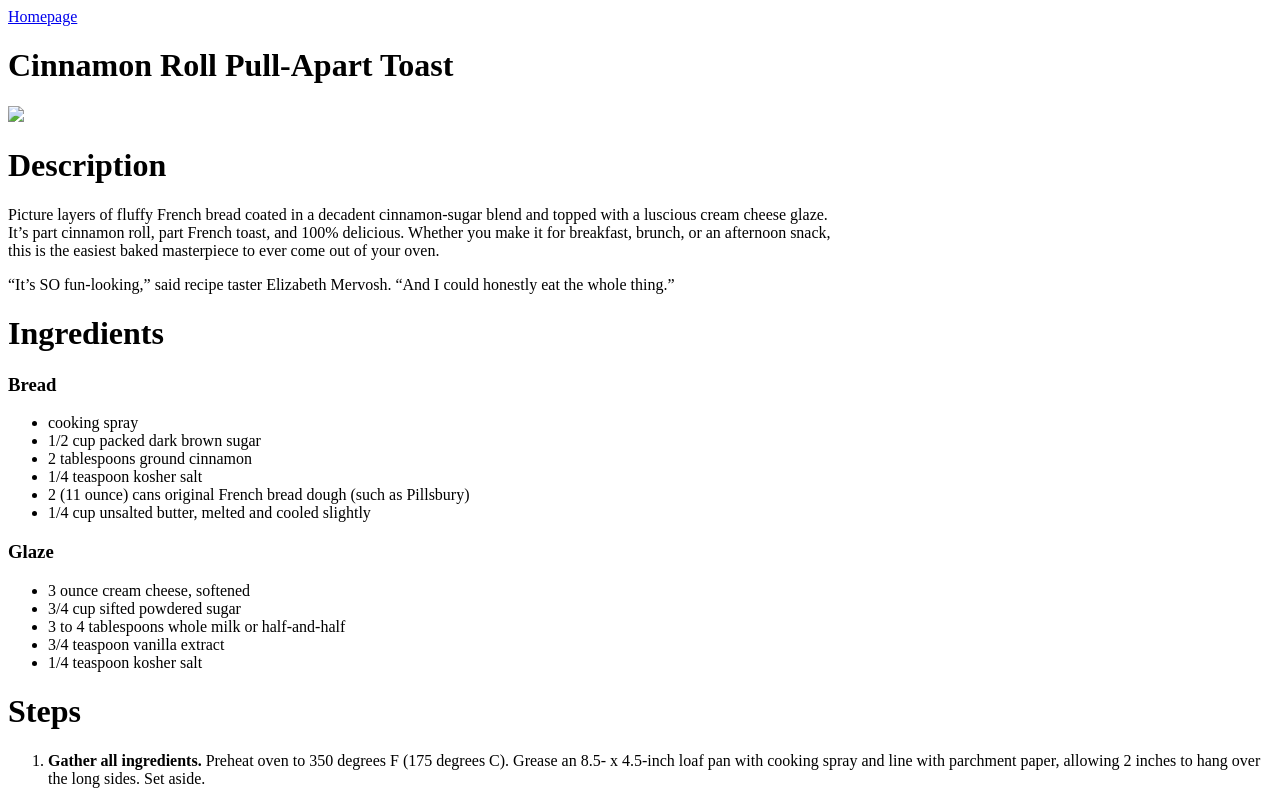
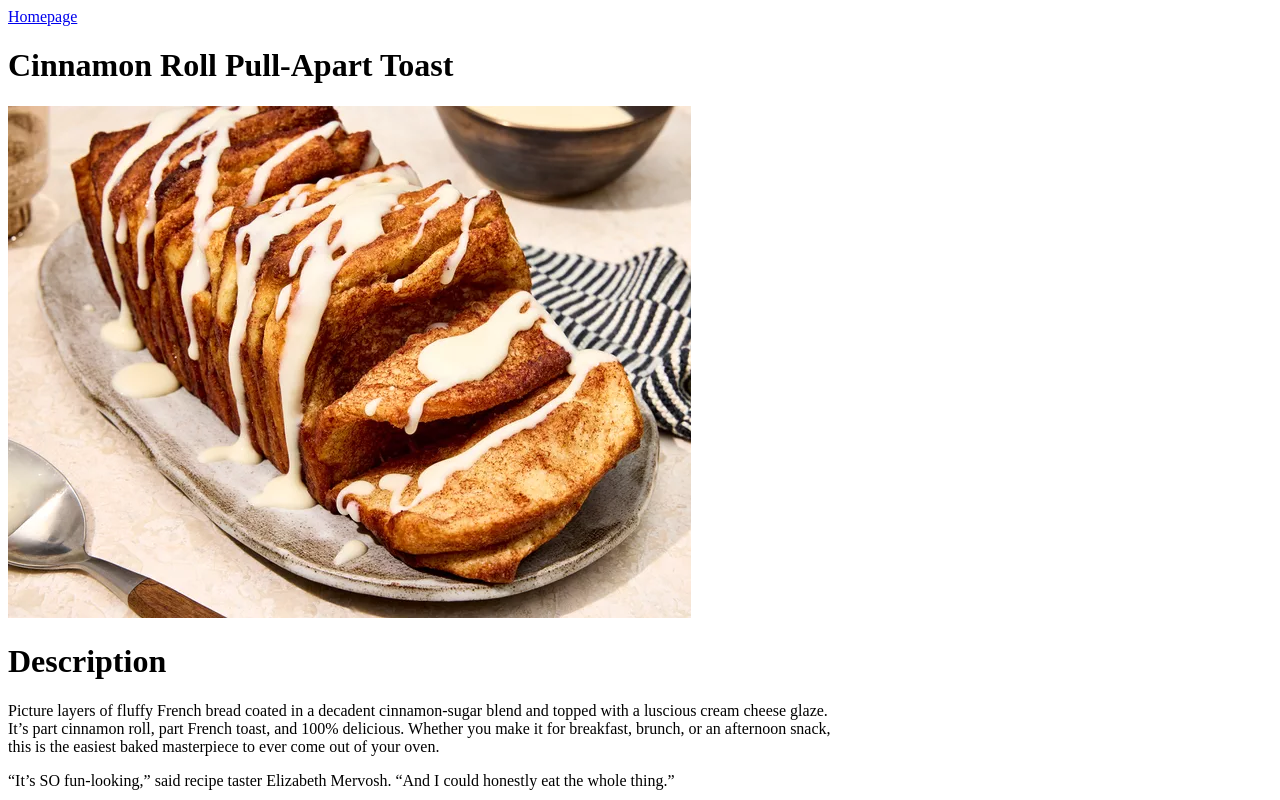
Before and after one commit to WWilliamsEdwards/odin-recipes, a plain HTML site: page recipes/cinnamon_roll.html in a window 1280 px wide. Shown: the top 800 px of the page. Drawn offline with Linux system fonts and the light colour scheme; the site is published under a folder, as on GitHub Pages, so addresses that start at the root find nothing.

Commit message:
-Fixed cinnamon roll recipe image not appearing.

```diff
--- a/recipes/cinnamon_roll.html
+++ b/recipes/cinnamon_roll.html
@@ -15,7 +15,7 @@
 
         <h1>Cinnamon Roll Pull-Apart Toast</h1>
 
-        <img src="/images/cinnamon_roll.webp">
+        <img src="../images/cinnamon_roll.webp">
 
         <h1>
             Description
```
